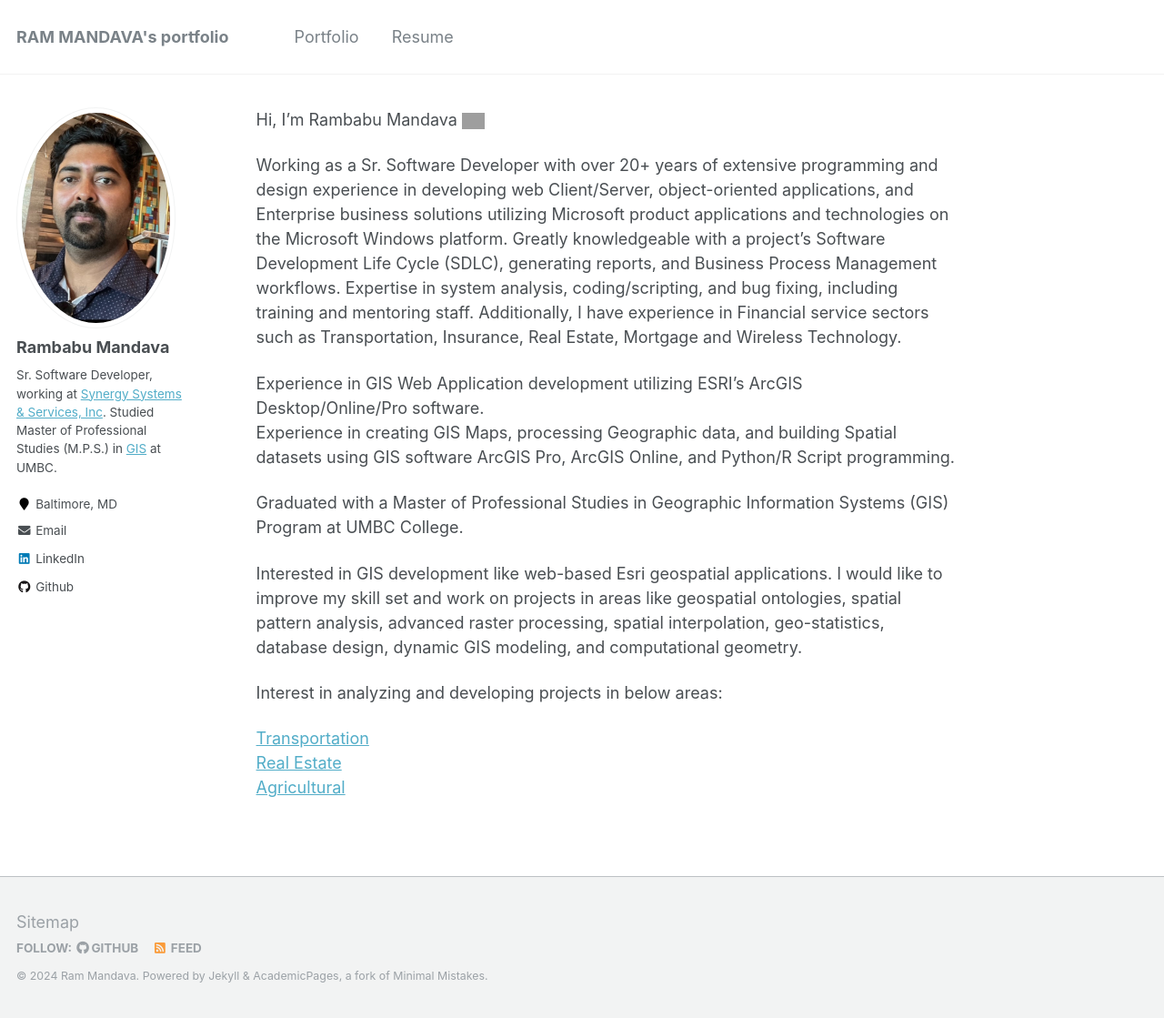
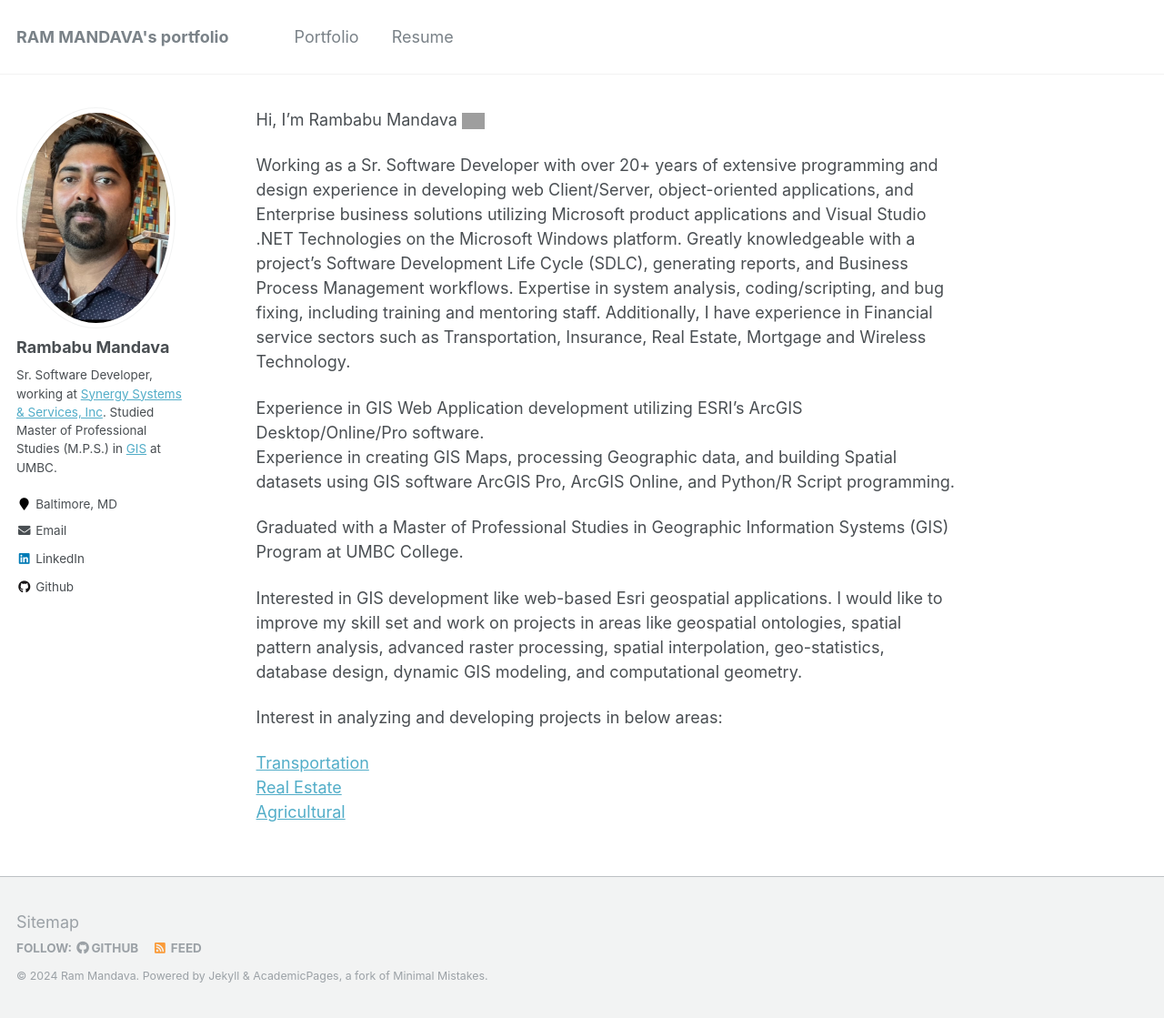
Before and after one commit to mandavaram/mandavaram.github.io, a Jekyll site: the page built from index.md, in a window 1280 px wide and 1119 px high. Shown: the whole window at 91% size. Built offline with Jekyll 4.4.1, drawn with Linux system fonts in a browser that asks for light colours; our own code applies the rules of GitHub Pages for plain Markdown files; grey boxes are pictures that could not be loaded.

Commit message:
Update index.md

```diff
--- a/index.md
+++ b/index.md
@@ -2,7 +2,7 @@ Hi, I'm Rambabu Mandava <img src="https://media.giphy.com/media/hvRJCLFzcasrR4ia
 <br>
 
 <!--- I'm a recent graduate of a Master of Professional Studies in Geographic Information Systems (GIS) Program at UMBC college. -->
-Working as a Sr. Software Developer with over 20+ years of extensive programming and design experience in developing web Client/Server, object-oriented applications, and Enterprise business solutions utilizing Microsoft product applications and technologies on the Microsoft Windows platform. Greatly knowledgeable with a project's Software Development Life Cycle (SDLC), generating reports, and Business Process Management workflows. Expertise in system analysis, coding/scripting, and bug fixing, including training and mentoring staff. Additionally, I have experience in Financial service sectors such as Transportation, Insurance, Real Estate, Mortgage and Wireless Technology.
+Working as a Sr. Software Developer with over 20+ years of extensive programming and design experience in developing web Client/Server, object-oriented applications, and Enterprise business solutions utilizing Microsoft product applications and Visual Studio .NET Technologies on the Microsoft Windows platform. Greatly knowledgeable with a project's Software Development Life Cycle (SDLC), generating reports, and Business Process Management workflows. Expertise in system analysis, coding/scripting, and bug fixing, including training and mentoring staff. Additionally, I have experience in Financial service sectors such as Transportation, Insurance, Real Estate, Mortgage and Wireless Technology.
 <br>
 
 Experience in GIS Web Application development utilizing ESRI's ArcGIS Desktop/Online/Pro software. <br> Experience in creating GIS Maps, processing Geographic data, and building Spatial datasets using GIS software ArcGIS Pro, ArcGIS Online, and Python/R Script programming.
```
